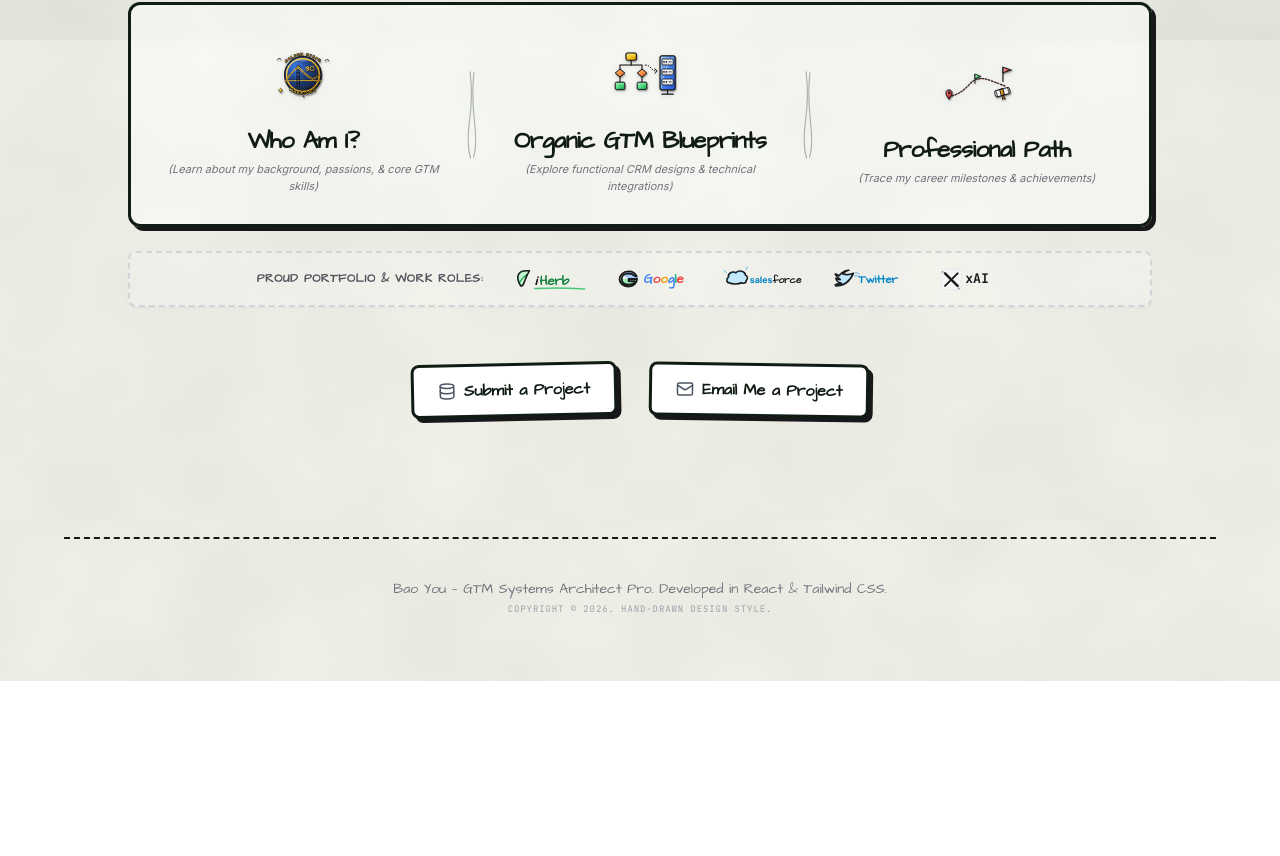
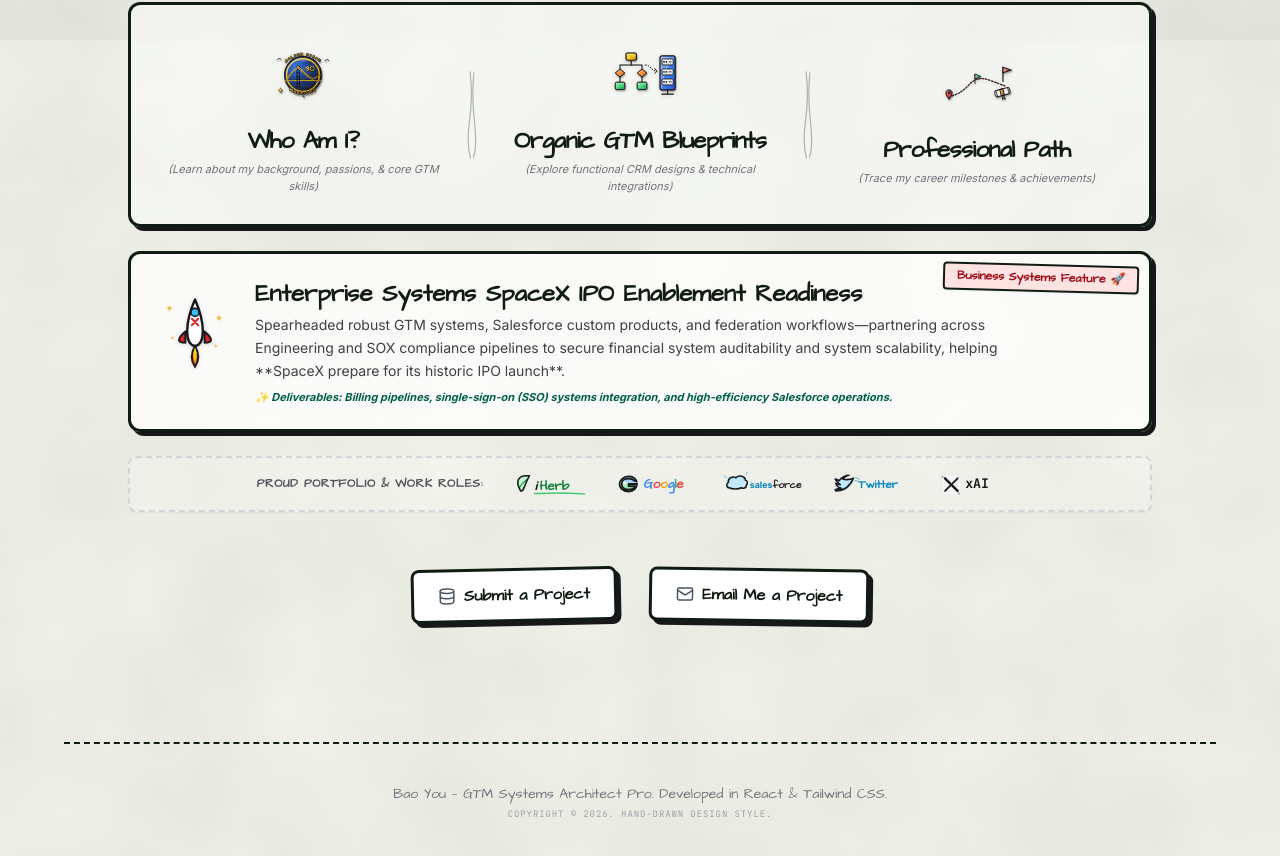
Before and after one commit to belleyou/personal_dash, a React (Vite) app: page / in a window 1280 px wide. Shown: the part 760-1616 px from the top of the page. Before the commit the page ends 1441 px from the top, so only its background shows below. Built offline with nearby package versions, Linux system fonts and the light colour scheme.

Commit message:
feat: add SpaceX mission highlight section
Include a new featured project section regarding SpaceX IPO business systems, adding the corresponding hand-drawn icon and updating the resume file reference.

```diff
--- a/src/App.tsx
+++ b/src/App.tsx
@@ -49,7 +49,7 @@
 } from "lucide-react";
 
 import baoSelfie from "./Selfie.png";
-import resumePdf from "./assets/bao_you_resume_all.pdf";
+import resumePdf from "./assets/Bao_You_Resume.pdf";
 
 import wingCover from "./Wing.jpeg";
 import padCover from "./PAD.jpeg";
@@ -90,7 +90,8 @@
   GoogleLogoSketchSvg,
   SalesforceLogoSketchSvg,
   TwitterLogoSketchSvg,
-  XaiLogoSketchSvg
+  XaiLogoSketchSvg,
+  SpaceXRocketSketchSvg
 } from "./components/DoodleDrawings";
 
 // Import Crayon Animated Video Player
@@ -569,6 +570,31 @@
               </div>
             </div>
 
+            {/* Special SpaceX IPO Business Systems Mission Highlight */}
+            <div className="w-full max-w-5xl mx-auto mb-6 p-4 md:p-6 border-3 border-ink rounded-xl bg-white/75 backdrop-blur-sm shadow-[4px_4px_0px_0px_rgba(24,24,27,1)] hover:scale-[1.005] transition-transform duration-200 relative overflow-hidden select-none">
+              {/* Highlight label taped on */}
+              <div className="absolute top-2.5 right-2.5 px-3 py-1 font-hand text-[10px] sm:text-xs bg-red-100 text-red-800 border-2 border-ink rotate-[1.5deg] rounded-sm select-none font-bold shadow-xs">
+                Business Systems Feature 🚀
+              </div>
+
+              <div className="flex flex-col md:flex-row items-center gap-5 mt-2 md:mt-0">
+                <div className="shrink-0">
+                  <SpaceXRocketSketchSvg className="h-16 w-16 md:h-20 md:w-20 filter drop-shadow-sm animate-bounce" />
+                </div>
+                <div className="space-y-1 text-center md:text-left flex-1">
+                  <h4 className="font-hand text-2xl font-black text-ink flex items-center justify-center md:justify-start gap-2">
+                    <span>Enterprise Systems SpaceX IPO Enablement Readiness</span>
+                  </h4>
+                  <p className="font-sans text-xs md:text-sm text-zinc-700 leading-relaxed max-w-3xl">
+                    Spearheaded robust GTM systems, Salesforce custom products, and federation workflows—partnering across Engineering and SOX compliance pipelines to secure financial system auditability and system scalability, helping **SpaceX prepare for its historic IPO launch**.
+                  </p>
+                  <p className="font-sans text-[11px] text-emerald-800 font-bold italic mt-1.5 flex items-center justify-center md:justify-start gap-1">
+                    <span>✨ Deliverables: Billing pipelines, single-sign-on (SSO) systems integration, and high-efficiency Salesforce operations.</span>
+                  </p>
+                </div>
+              </div>
+            </div>
+
             {/* Hand-drawn partner/portfolio company logos in order: iHerb, Google, Salesforce, Twitter, XAI */}
             <div className="flex flex-wrap items-center justify-center gap-x-5 gap-y-2 mb-6 select-none bg-white/20 p-2.5 rounded-lg border-2 border-dashed border-zinc-300 w-full max-w-5xl mx-auto shadow-xs">
               <span className="font-hand text-xs font-black text-zinc-600 tracking-wider">PROUD PORTFOLIO & WORK ROLES:</span>
@@ -1196,84 +1222,70 @@
 
               <div className="grid grid-cols-1 md:grid-cols-2 lg:grid-cols-3 gap-4">
 
-                {/* Category 1 */}
+                {/* Category 1: CRM & SSO Applications */}
                 <div className="p-4 bg-white border-2 border-ink rounded-lg shadow-[2px_2px_0px_0px_rgba(24,24,27,1)] hover:scale-[1.01] transition-transform flex flex-col justify-between">
                   <div>
                     <h4 className="font-hand text-lg font-black text-emerald-800 flex items-center gap-1.5 border-b border-dashed border-zinc-200 pb-1.5 mb-2.5">
                       <span className="text-sm">🎯</span> CRM & SSO Applications
                     </h4>
-                    <div className="flex flex-wrap gap-1.55">
-                      {["Salesforce (Sales / Service / Marketing / Partner Community Cloud)", "CPQ", "Agentforce", "HubSpot CRM", "OKTA", "Zendesk", "ServiceMax"].map((s, i) => (
+                    <div className="flex flex-wrap gap-1.5">
+                      {["Salesforce (Sales / Service / Marketing / Partner Community Cloud)", "CPQ", "Dealhub", "Agentforce", "HubSpot CRM", "OKTA", "Zendesk", "ServiceMax", "Relevance AI", "Slack"].map((s, i) => (
                         <span key={i} className="px-2 py-0.5 text-[11px] bg-emerald-50 text-emerald-800 border-2 border-ink rounded-md font-sans font-bold shadow-sm">{s}</span>
                       ))}
                     </div>
                   </div>
                 </div>
 
-                {/* Category 2 */}
+                {/* Category 2: CLM & ERP Integrations */}
                 <div className="p-4 bg-white border-2 border-ink rounded-lg shadow-[2px_2px_0px_0px_rgba(24,24,27,1)] hover:scale-[1.01] transition-transform flex flex-col justify-between">
                   <div>
                     <h4 className="font-hand text-lg font-black text-indigo-800 flex items-center gap-1.5 border-b border-dashed border-zinc-200 pb-1.5 mb-2.5">
-                      <span className="text-sm">🔌</span> Enterprise & ERP Integrations
+                      <span className="text-sm">🔌</span> CLM & ERP Integrations
                     </h4>
-                    <div className="flex flex-wrap gap-1.55">
-                      {["Salesforce–SAP integrations", "O2C / Lead-to-Cash", "mobile application integrations", "middleware", "downstream ERP process support", "CloudBlue", "Apttus / Conga", "DocuSign", "SpringCM"].map((s, i) => (
+                    <div className="flex flex-wrap gap-1.5">
+                      {["Salesforce–SAP integrations", "Netsuite", "Oracle ERP", "O2C / Lead-to-Cash", "Mobile application integrations", "Middleware", "CloudBlue", "Apttus / Conga", "DocuSign", "SpringCM", "PandaDoc", "Ironclad"].map((s, i) => (
                         <span key={i} className="px-2 py-0.5 text-[11px] bg-indigo-50 text-indigo-800 border-2 border-ink rounded-md font-sans font-bold shadow-sm">{s}</span>
                       ))}
                     </div>
                   </div>
                 </div>
 
-                {/* Category 3 */}
+                {/* Category 3: Analytics Apps & Web HTTP */}
                 <div className="p-4 bg-white border-2 border-ink rounded-lg shadow-[2px_2px_0px_0px_rgba(24,24,27,1)] hover:scale-[1.01] transition-transform flex flex-col justify-between">
                   <div>
                     <h4 className="font-hand text-lg font-black text-rose-800 flex items-center gap-1.5 border-b border-dashed border-zinc-200 pb-1.5 mb-2.5">
-                      <span className="text-sm">📈</span> Analytics Apps
+                      <span className="text-sm">📈</span> Analytics Apps & Web HTTP
                     </h4>
-                    <div className="flex flex-wrap gap-1.55">
-                      {["Einstein Analytics", "Tableau", "Snowflake", "BigQuery", "SQL", "SOQL", "Python", "Data Loader / ETL", "Workbench"].map((s, i) => (
+                    <div className="flex flex-wrap gap-1.5">
+                      {["Einstein Analytics", "Tableau", "Snowflake", "BigQuery", "SQL", "SOQL", "Python", "Data Loader / ETL", "Workbench", "Jira", "Confluence", "Asana", "Smartsheet", "Lucidchart", "Google Sheets / Docs / Slides / Workspace", "Excel", "PowerBI", "SDLC", "HTML", "JSON"].map((s, i) => (
                         <span key={i} className="px-2 py-0.5 text-[11px] bg-rose-50 text-rose-800 border-2 border-ink rounded-md font-sans font-bold shadow-sm">{s}</span>
                       ))}
                     </div>
                   </div>
                 </div>
 
-                {/* Category 4 */}
-                <div className="p-4 bg-white border-2 border-ink rounded-lg shadow-[2px_2px_0px_0px_rgba(24,24,27,1)] hover:scale-[1.01] transition-transform flex flex-col justify-between">
-                  <div>
-                    <h4 className="font-hand text-lg font-black text-teal-800 flex items-center gap-1.5 border-b border-dashed border-zinc-200 pb-1.5 mb-2.5">
-                      <span className="text-sm">🛠️</span> Agile / PM Tools
-                    </h4>
-                    <div className="flex flex-wrap gap-1.55">
-                      {["Jira", "Confluence", "Asana", "Smartsheet", "Lucidchart", "Google Workspace", "Microsoft 365", "Slack", "SDLC / Product Lifecycle Management"].map((s, i) => (
-                        <span key={i} className="px-2 py-0.5 text-[11px] bg-teal-50 text-teal-800 border-2 border-ink rounded-md font-sans font-bold shadow-sm">{s}</span>
-                      ))}
-                    </div>
-                  </div>
-                </div>
-
-                {/* Category 5 */}
+                {/* Category 4: Automation Middleware & AI */}
                 <div className="p-4 bg-white border-2 border-ink rounded-lg shadow-[2px_2px_0px_0px_rgba(24,24,27,1)] hover:scale-[1.01] transition-transform flex flex-col justify-between">
                   <div>
                     <h4 className="font-hand text-lg font-black text-purple-800 flex items-center gap-1.5 border-b border-dashed border-zinc-200 pb-1.5 mb-2.5">
                       <span className="text-sm">🤖</span> Automation Middleware & AI
                     </h4>
-                    <div className="flex flex-wrap gap-1.55">
-                      {["Zapier", "Hightouch", "Traction Complete", "Einstein Copilot", "Gen AI Workflows", "DemandTools", "RingLead", "Mulesoft"].map((s, i) => (
+                    <div className="flex flex-wrap gap-1.5">
+                      {["Zapier", "Momentum", "Relevance AI", "Hightouch", "Traction Complete", "Einstein Copilot", "Gen AI Workflows", "DemandTools", "RingLead", "Mulesoft", "Cursor", "VSCode", "Codex", "Claude Code"].map((s, i) => (
                         <span key={i} className="px-2 py-0.5 text-[11px] bg-purple-50 text-purple-800 border-2 border-ink rounded-md font-sans font-bold shadow-sm">{s}</span>
                       ))}
                     </div>
                   </div>
                 </div>
 
-                {/* Category 6 */}
-                <div className="p-4 bg-white border-2 border-ink rounded-lg shadow-[2px_2px_0px_0px_rgba(24,24,27,1)] hover:scale-[1.01] transition-transform flex flex-col justify-between">
+                {/* Category 5: GTM Apps */}
+                <div className="p-4 bg-white border-2 border-ink rounded-lg shadow-[2px_2px_0px_0px_rgba(24,24,27,1)] hover:scale-[1.01] transition-transform flex flex-col justify-between md:col-span-2 lg:col-span-2">
                   <div>
                     <h4 className="font-hand text-lg font-black text-amber-800 flex items-center gap-1.5 border-b border-dashed border-zinc-200 pb-1.5 mb-2.5">
-                      <span className="text-sm">🛡️</span> Delivery & Governance
+                      <span className="text-sm">🚀</span> GTM Apps
                     </h4>
-                    <div className="flex flex-wrap gap-1.55">
-                      {["Incident Management", "UAT / Test Script Creation", "Defect Tracking", "Release Validation", "Change Management", "SOX ITGC / SOD Compliance", "SOP Documentation", "Production Support"].map((s, i) => (
+                    <div className="flex flex-wrap gap-1.5">
+                      {["Outreach.io", "Groove.io", "Gong.io", "LinkedIn Sales Navigator", "Zoominfo", "Clay", "Clari", "SalesLoft", "Hightouch", "D&B Optimizer / Credit Monitor", "Revenue.io", "People.ai", "Drift", "Workramp", "Apollo.ai", "6Sense", "HighSpot", "Workday", "WorkMe", "Adobe Enterprise Manager", "Docebo", "RingLead", "Leandata", "ZinFi", "GCP", "MixMax", "Demandbase"].map((s, i) => (
                         <span key={i} className="px-2 py-0.5 text-[11px] bg-amber-50 text-amber-800 border-2 border-ink rounded-md font-sans font-bold shadow-sm">{s}</span>
                       ))}
                     </div>
--- a/src/components/DoodleDrawings.tsx
+++ b/src/components/DoodleDrawings.tsx
@@ -1678,3 +1678,40 @@
     </svg>
   );
 };
+
+
+/**
+ * Hand-drawn SpaceXRocketSketchSvg
+ */
+export const SpaceXRocketSketchSvg: React.FC<{ className?: string }> = ({ className = "h-12 w-12" }) => {
+  return (
+    <svg viewBox="0 0 100 100" className={`${className} inline-block select-none animate-bounce`} style={{ animationDuration: '3.5s' }} xmlns="http://www.w3.org/2000/svg" aria-label="SpaceX Rocket">
+      {/* Flame trail (cozy fire gradients) */}
+      <path d="M 50 70 Q 42 84 50 96 Q 58 84 50 70" fill="#f97316" stroke="#18181b" strokeWidth="2.5" />
+      <path d="M 50 72 Q 46 80 50 90 Q 54 80 50 72" fill="#facc15" />
+
+      {/* Rocket body with whiteboard/crayon style fill */}
+      <path d="M 50 12 C 37 42, 37 68, 50 70 C 63 68, 63 42, 50 12 Z" fill="#ffffff" stroke="#18181b" strokeWidth="3" strokeLinejoin="round" />
+
+      {/* SpaceX Style minimal logo stripe across the nose */}
+      <path d="M 46 36 L 54 44 M 54 36 L 46 44" stroke="#dc2626" strokeWidth="2.5" strokeLinecap="round" />
+
+      {/* Left side booster wing */}
+      <path d="M 38 52 Q 22 66, 38 66 Z" fill="#dc2626" stroke="#18181b" strokeWidth="2.5" strokeLinejoin="round" />
+
+      {/* Right side booster wing */}
+      <path d="M 62 52 Q 78 66, 62 66 Z" fill="#dc2626" stroke="#18181b" strokeWidth="2.5" strokeLinejoin="round" />
+
+      {/* Central observation glass portal */}
+      <circle cx="50" cy="28" r="5" fill="#38bdf8" stroke="#18181b" strokeWidth="2" />
+
+      {/* Micro sparkles as cosmic background stars */}
+      <g fill="#eab308" opacity="0.8">
+        <path d="M 18 20 L 21 23 L 18 26 L 15 23 Z" />
+        <path d="M 80 32 L 83 35 L 80 38 L 77 35 Z" />
+        <path d="M 22 58 L 24 60 L 22 62 L 20 60 Z" />
+        <path d="M 76 68 L 78 70 L 76 72 L 74 70 Z" />
+      </g>
+    </svg>
+  );
+};
```
